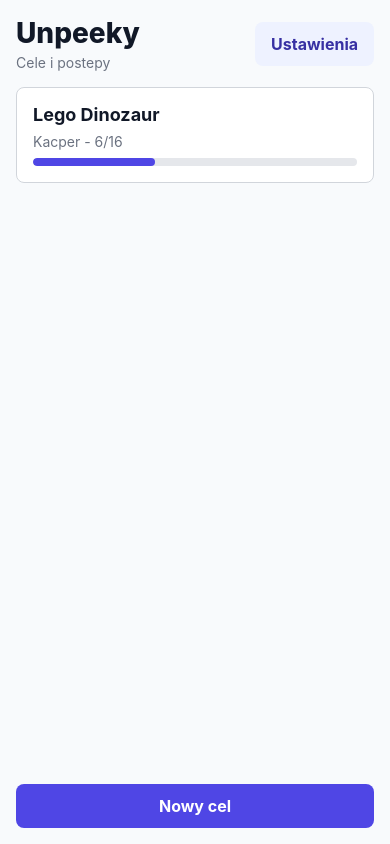
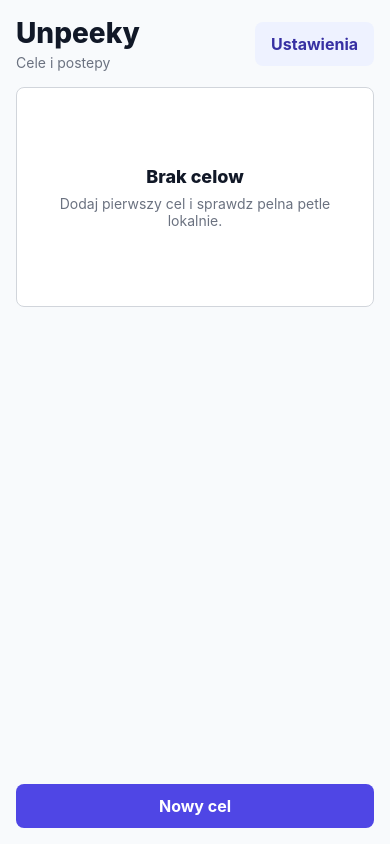
Before and after one commit to rciesielski3/unpeeky, a React Native app: screen / in a window 390 px wide. Built offline with nearby package versions, Linux system fonts and the light colour scheme.

Commit message:
Persist local goal flow

```diff
--- a/App.tsx
+++ b/App.tsx
@@ -1,29 +1,72 @@
-import { useMemo, useState } from "react";
-import { SafeAreaView, StyleSheet, View } from "react-native";
+import { useEffect, useMemo, useState } from "react";
+import { SafeAreaView, StyleSheet, Text, View } from "react-native";
 import { StatusBar } from "expo-status-bar";
 
 import { AddGoalScreen } from "./src/screens/AddGoalScreen";
 import { ChildScreen } from "./src/screens/ChildScreen";
 import { GoalsScreen } from "./src/screens/GoalsScreen";
 import { SettingsScreen } from "./src/screens/SettingsScreen";
-import { createDemoGoal, Goal } from "./src/domain/goal";
+import { completeTask, createGoal, Goal, GoalDraft } from "./src/domain/goal";
 import { AppRoute } from "./src/navigation/routes";
+import { loadGoals, saveGoals } from "./src/storage/appStorage";
 import { colors } from "./src/ui/theme";
 
 export default function App() {
   const [route, setRoute] = useState<AppRoute>("goals");
-  const demoGoals = useMemo<Goal[]>(() => [createDemoGoal()], []);
-  const activeGoal = demoGoals[0];
+  const [goals, setGoals] = useState<Goal[]>([]);
+  const [selectedGoalId, setSelectedGoalId] = useState<string | null>(null);
+  const [isHydrated, setIsHydrated] = useState(false);
+  const activeGoal = useMemo(() => goals.find((goal) => goal.id === selectedGoalId), [goals, selectedGoalId]);
+
+  useEffect(() => {
+    loadGoals()
+      .then(setGoals)
+      .finally(() => setIsHydrated(true));
+  }, []);
+
+  useEffect(() => {
+    if (isHydrated) {
+      void saveGoals(goals);
+    }
+  }, [goals, isHydrated]);
+
+  function handleCreateGoal(draft: GoalDraft) {
+    const goal = createGoal(draft);
+
+    setGoals((currentGoals) => [goal, ...currentGoals]);
+    setSelectedGoalId(goal.id);
+    setRoute("child");
+  }
+
+  function handleOpenGoal(goalId: string) {
+    setSelectedGoalId(goalId);
+    setRoute("child");
+  }
+
+  function handleCompleteTask(goalId: string) {
+    setGoals((currentGoals) => currentGoals.map((goal) => (goal.id === goalId ? completeTask(goal) : goal)));
+  }
+
+  if (!isHydrated) {
+    return (
+      <SafeAreaView style={styles.safeArea}>
+        <StatusBar style="dark" />
+        <View style={styles.loading}>
+          <Text style={styles.loadingText}>Ladowanie...</Text>
+        </View>
+      </SafeAreaView>
+    );
+  }
 
   return (
     <SafeAreaView style={styles.safeArea}>
       <StatusBar style="dark" />
       <View style={styles.app}>
         {route === "goals" ? (
-          <GoalsScreen goals={demoGoals} onAddGoal={() => setRoute("addGoal")} onOpenGoal={() => setRoute("child")} onOpenSettings={() => setRoute("settings")} />
+          <GoalsScreen goals={goals} onAddGoal={() => setRoute("addGoal")} onOpenGoal={handleOpenGoal} onOpenSettings={() => setRoute("settings")} />
         ) : null}
-        {route === "addGoal" ? <AddGoalScreen onBack={() => setRoute("goals")} /> : null}
-        {route === "child" && activeGoal ? <ChildScreen goal={activeGoal} onBack={() => setRoute("goals")} /> : null}
+        {route === "addGoal" ? <AddGoalScreen onBack={() => setRoute("goals")} onSave={handleCreateGoal} /> : null}
+        {route === "child" && activeGoal ? <ChildScreen goal={activeGoal} onBack={() => setRoute("goals")} onCompleteTask={() => handleCompleteTask(activeGoal.id)} /> : null}
         {route === "settings" ? <SettingsScreen onBack={() => setRoute("goals")} /> : null}
       </View>
     </SafeAreaView>
@@ -37,5 +80,14 @@ const styles = StyleSheet.create({
   },
   app: {
     flex: 1
+  },
+  loading: {
+    alignItems: "center",
+    flex: 1,
+    justifyContent: "center"
+  },
+  loadingText: {
+    color: colors.textMuted,
+    fontSize: 16
   }
 });
--- a/src/components/Button.tsx
+++ b/src/components/Button.tsx
@@ -8,11 +8,17 @@ type ButtonProps = {
   label: string;
   onPress: () => void;
   variant?: ButtonVariant;
+  disabled?: boolean;
 };
 
-export function Button({ label, onPress, variant = "primary" }: ButtonProps) {
+export function Button({ label, onPress, variant = "primary", disabled = false }: ButtonProps) {
   return (
-    <Pressable accessibilityRole="button" onPress={onPress} style={({ pressed }) => [styles.button, styles[variant], pressed && styles.pressed]}>
+    <Pressable
+      accessibilityRole="button"
+      disabled={disabled}
+      onPress={onPress}
+      style={({ pressed }) => [styles.button, styles[variant], pressed && styles.pressed, disabled && styles.disabled]}
+    >
       <Text style={[styles.label, variant === "ghost" && styles.ghostLabel]}>{label}</Text>
     </Pressable>
   );
@@ -46,5 +52,8 @@ const styles = StyleSheet.create({
   },
   pressed: {
     opacity: 0.78
+  },
+  disabled: {
+    opacity: 0.45
   }
 });
--- a/src/screens/AddGoalScreen.tsx
+++ b/src/screens/AddGoalScreen.tsx
@@ -1,28 +1,54 @@
-import { StyleSheet, Text, TextInput, View } from "react-native";
+import { useState } from "react";
+import { Pressable, StyleSheet, Text, TextInput, View } from "react-native";
 
 import { Button } from "../components/Button";
-import { TILE_OPTIONS } from "../domain/goal";
+import { DEFAULT_TILE_COUNT, GoalDraft, TileCount, TILE_OPTIONS } from "../domain/goal";
 import { colors, spacing } from "../ui/theme";
+
+const PLACEHOLDER_IMAGE_URI = "https://images.unsplash.com/photo-1587654780291-39c9404d746b";
+const DEFAULT_AVATAR_ID = "dino";
 
 type AddGoalScreenProps = {
   onBack: () => void;
+  onSave: (draft: GoalDraft) => void;
 };
 
-export function AddGoalScreen({ onBack }: AddGoalScreenProps) {
+export function AddGoalScreen({ onBack, onSave }: AddGoalScreenProps) {
+  const [childName, setChildName] = useState("");
+  const [rewardName, setRewardName] = useState("");
+  const [totalTasks, setTotalTasks] = useState<TileCount>(DEFAULT_TILE_COUNT);
+  const canSave = childName.trim().length > 0 && rewardName.trim().length > 0;
+
+  function handleSave() {
+    if (!canSave) {
+      return;
+    }
+
+    onSave({
+      childName: childName.trim(),
+      rewardName: rewardName.trim(),
+      imageUri: PLACEHOLDER_IMAGE_URI,
+      totalTasks,
+      avatarId: DEFAULT_AVATAR_ID
+    });
+  }
+
   return (
     <View style={styles.screen}>
       <Text style={styles.title}>Nowy cel</Text>
 
       <View style={styles.form}>
-        <TextInput placeholder="Imie dziecka" style={styles.input} />
-        <TextInput placeholder="Nazwa nagrody" style={styles.input} />
+        <TextInput onChangeText={setChildName} placeholder="Imie dziecka" style={styles.input} value={childName} />
+        <TextInput onChangeText={setRewardName} placeholder="Nazwa nagrody" style={styles.input} value={rewardName} />
         <View>
           <Text style={styles.label}>Liczba kafelkow</Text>
           <View style={styles.tileOptions}>
-            {TILE_OPTIONS.slice(0, 5).map((option) => (
-              <Text key={option} style={[styles.tileOption, option === 16 && styles.selectedTile]}>
+            {TILE_OPTIONS.map((option) => (
+              <Pressable accessibilityRole="button" key={option} onPress={() => setTotalTasks(option)} style={[styles.tileOption, option === totalTasks && styles.selectedTile]}>
+                <Text style={[styles.tileOptionText, option === totalTasks && styles.selectedTileText]}>
                 {option}
               </Text>
+              </Pressable>
             ))}
           </View>
         </View>
@@ -32,7 +58,7 @@ export function AddGoalScreen({ onBack }: AddGoalScreenProps) {
       </View>
 
       <View style={styles.actions}>
-        <Button label="Zapisz szkic" onPress={onBack} variant="secondary" />
+        <Button disabled={!canSave} label="Zapisz cel" onPress={handleSave} variant="secondary" />
         <Button label="Wroc" onPress={onBack} variant="ghost" />
       </View>
     </View>
@@ -73,18 +99,24 @@ const styles = StyleSheet.create({
     gap: spacing.sm
   },
   tileOption: {
+    alignItems: "center",
     backgroundColor: colors.surface,
     borderColor: colors.border,
     borderRadius: 8,
     borderWidth: 1,
+    justifyContent: "center",
+    minWidth: 48,
+    padding: spacing.sm
+  },
+  tileOptionText: {
     color: colors.text,
-    minWidth: 48,
-    padding: spacing.sm,
     textAlign: "center"
   },
   selectedTile: {
     backgroundColor: colors.primary,
-    borderColor: colors.primary,
+    borderColor: colors.primary
+  },
+  selectedTileText: {
     color: colors.surface,
     fontWeight: "800"
   },
--- a/src/screens/ChildScreen.tsx
+++ b/src/screens/ChildScreen.tsx
@@ -9,9 +9,12 @@ import { colors, spacing } from "../ui/theme";
 type ChildScreenProps = {
   goal: Goal;
   onBack: () => void;
+  onCompleteTask: () => void;
 };
 
-export function ChildScreen({ goal, onBack }: ChildScreenProps) {
+export function ChildScreen({ goal, onBack, onCompleteTask }: ChildScreenProps) {
+  const isComplete = goal.completedTasks >= goal.totalTasks;
+
   return (
     <View style={styles.screen}>
       <View>
@@ -28,6 +31,7 @@ export function ChildScreen({ goal, onBack }: ChildScreenProps) {
         </Text>
       </View>
 
+      <Button disabled={isComplete} label={isComplete ? "Nagroda gotowa" : "Zatwierdz zadanie"} onPress={onCompleteTask} variant="secondary" />
       <Button label="Wroc do rodzica" onPress={onBack} variant="ghost" />
     </View>
   );
--- a/src/screens/GoalsScreen.tsx
+++ b/src/screens/GoalsScreen.tsx
@@ -24,6 +24,12 @@ export function GoalsScreen({ goals, onAddGoal, onOpenGoal, onOpenSettings }: Go
       </View>
 
       <FlatList
+        ListEmptyComponent={
+          <View style={styles.empty}>
+            <Text style={styles.emptyTitle}>Brak celow</Text>
+            <Text style={styles.emptyText}>Dodaj pierwszy cel i sprawdz pelna petle lokalnie.</Text>
+          </View>
+        }
         contentContainerStyle={styles.list}
         data={goals}
         keyExtractor={(goal) => goal.id}
@@ -67,7 +73,29 @@ const styles = StyleSheet.create({
     marginTop: spacing.xs
   },
   list: {
+    flexGrow: 1,
     gap: spacing.md
+  },
+  empty: {
+    alignItems: "center",
+    backgroundColor: colors.surface,
+    borderColor: colors.border,
+    borderRadius: 8,
+    borderWidth: 1,
+    gap: spacing.sm,
+    justifyContent: "center",
+    minHeight: 220,
+    padding: spacing.lg
+  },
+  emptyTitle: {
+    color: colors.text,
+    fontSize: 18,
+    fontWeight: "800"
+  },
+  emptyText: {
+    color: colors.textMuted,
+    fontSize: 14,
+    textAlign: "center"
   },
   card: {
     backgroundColor: colors.surface,
```
